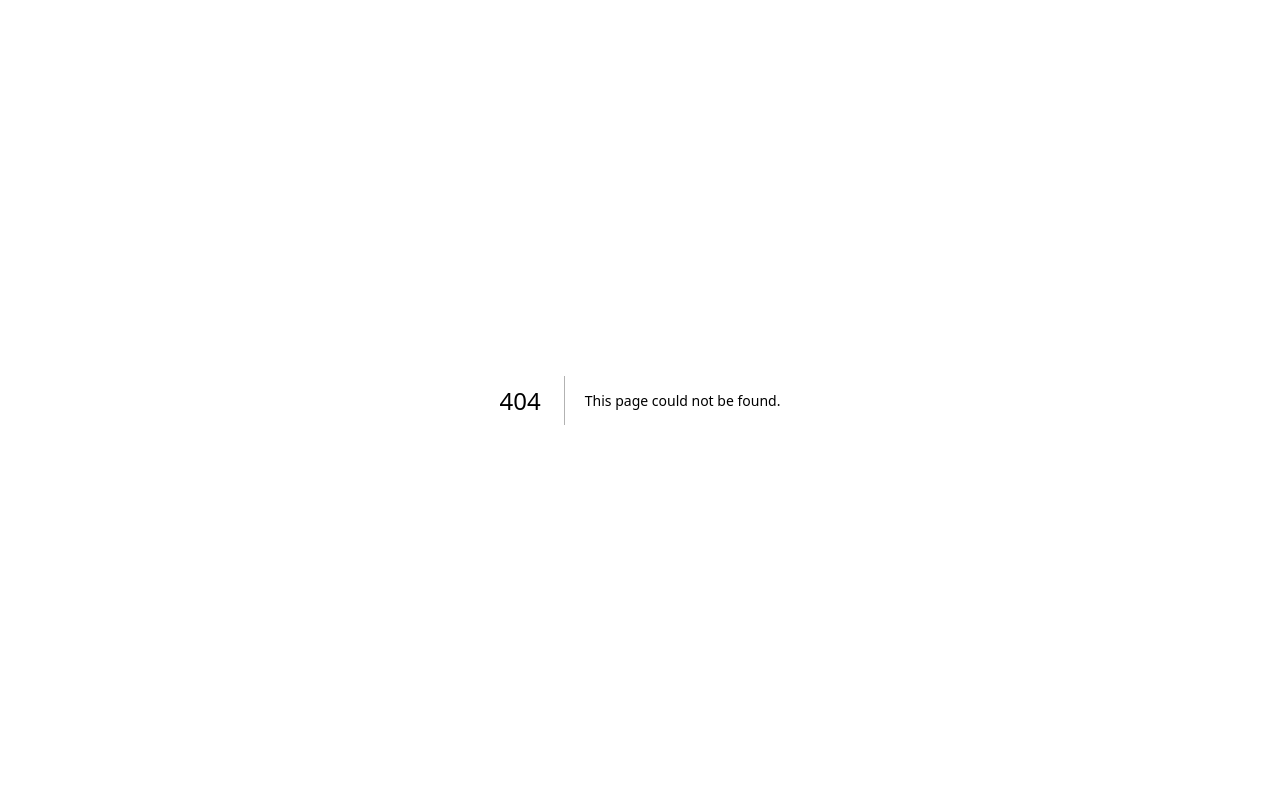
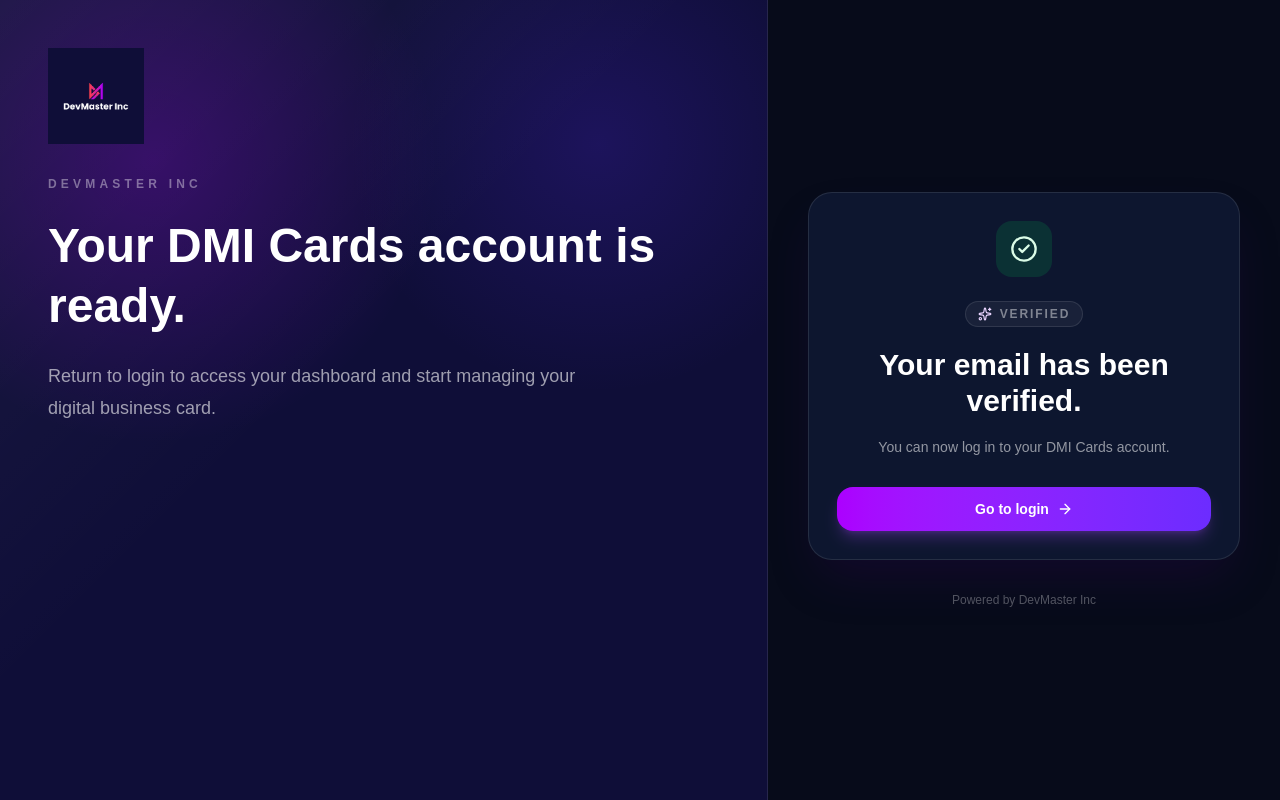
Before and after one commit to DMI-Admin/dmi-cards, a Next.js app: page /email-verified in a window 1280 px wide. Before the commit this address had no page. Built offline with nearby package versions, Linux system fonts and the light colour scheme.

Commit message:
Email verification page

```diff
--- a/src/app/auth/callback/page.tsx
+++ b/src/app/auth/callback/page.tsx
@@ -70,6 +70,15 @@
           await getCurrentProfile(session.user);
         }
 
+        if (nextPath === "/email-verified") {
+          const { error: signOutError } = await supabase.auth.signOut();
+          console.log("[DMI auth] email verification signout", {
+            error: signOutError
+              ? { name: signOutError.name, message: signOutError.message, status: signOutError.status }
+              : null,
+          });
+        }
+
         if (!ignore) {
           router.replace(nextPath);
         }
--- /dev/null
+++ b/src/app/email-verified/page.tsx
@@ -0,0 +1,87 @@
+"use client";
+
+import Image from "next/image";
+import Link from "next/link";
+import { ArrowRight, CheckCircle2, Sparkles } from "lucide-react";
+
+export default function EmailVerifiedPage() {
+  return (
+    <main className="min-h-screen bg-[#070B1A] text-white">
+      <div className="grid min-h-screen lg:grid-cols-[minmax(0,0.9fr)_minmax(480px,0.6fr)]">
+        <section className="relative hidden overflow-hidden border-r border-white/10 bg-[#0F0E38] p-12 lg:flex lg:flex-col lg:justify-between">
+          <div className="absolute inset-0 bg-[radial-gradient(circle_at_20%_20%,rgba(172,0,255,0.22),transparent_32%),radial-gradient(circle_at_78%_18%,rgba(91,44,255,0.18),transparent_28%),linear-gradient(135deg,rgba(255,255,255,0.05),transparent_45%)]" />
+          <div className="relative">
+            <div className="relative mb-8 h-24 w-24">
+              <Image
+                src="/logo.png"
+                alt="DevMaster Inc Logo"
+                fill
+                sizes="96px"
+                className="object-contain"
+                priority
+              />
+            </div>
+
+            <p className="mb-6 text-xs font-semibold uppercase tracking-[0.35em] text-white/40">
+              DevMaster Inc
+            </p>
+
+            <h1 className="max-w-2xl text-5xl font-bold leading-tight">
+              Your DMI Cards account is ready.
+            </h1>
+
+            <p className="mt-6 max-w-xl text-lg leading-8 text-white/60">
+              Return to login to access your dashboard and start managing your
+              digital business card.
+            </p>
+          </div>
+        </section>
+
+        <section className="flex items-center justify-center p-6 sm:p-10">
+          <div className="w-full max-w-md">
+            <div className="mb-8 flex flex-col items-center text-center lg:hidden">
+              <div className="relative mb-4 h-20 w-20">
+                <Image
+                  src="/logo.png"
+                  alt="DevMaster Inc Logo"
+                  fill
+                  sizes="80px"
+                  className="object-contain"
+                  priority
+                />
+              </div>
+              <p className="text-xs font-semibold uppercase tracking-[0.3em] text-white/40">
+                DMI Cards
+              </p>
+            </div>
+
+            <div className="rounded-3xl border border-white/10 bg-[#101935]/80 p-7 text-center shadow-2xl shadow-purple-950/25">
+              <div className="mx-auto mb-6 flex h-14 w-14 items-center justify-center rounded-2xl bg-green-500/15 text-green-100">
+                <CheckCircle2 className="h-7 w-7" />
+              </div>
+              <div className="mb-5 inline-flex items-center gap-2 rounded-full border border-white/10 bg-white/5 px-3 py-1 text-xs font-semibold uppercase tracking-[0.16em] text-white/45">
+                <Sparkles className="h-3.5 w-3.5 text-purple-200" />
+                Verified
+              </div>
+              <h2 className="text-3xl font-bold">Your email has been verified.</h2>
+              <p className="mx-auto mt-4 max-w-sm text-sm leading-6 text-white/55">
+                You can now log in to your DMI Cards account.
+              </p>
+              <Link
+                href="/login"
+                className="mt-7 inline-flex w-full items-center justify-center gap-2 rounded-2xl bg-gradient-to-r from-[#AC00FF] to-[#6C2CFF] px-5 py-3 text-sm font-semibold text-white shadow-lg shadow-purple-500/25 transition hover:shadow-purple-400/35"
+              >
+                Go to login
+                <ArrowRight className="h-4 w-4" />
+              </Link>
+            </div>
+
+            <p className="mt-8 text-center text-xs text-white/30">
+              Powered by DevMaster Inc
+            </p>
+          </div>
+        </section>
+      </div>
+    </main>
+  );
+}
--- a/src/app/signup/page.tsx
+++ b/src/app/signup/page.tsx
@@ -101,7 +101,7 @@
       email: signupEmail,
       password,
       options: {
-        emailRedirectTo: `${window.location.origin}/auth/callback?next=/client/dashboard`,
+        emailRedirectTo: `${window.location.origin}/auth/callback?next=/email-verified`,
         data: {
           full_name: fullName.trim(),
           subscription_plan: "free",
@@ -212,7 +212,7 @@
         type: "signup",
         email: resendEmail,
         options: {
-          emailRedirectTo: `${window.location.origin}/auth/callback?next=/client/dashboard`,
+          emailRedirectTo: `${window.location.origin}/auth/callback?next=/email-verified`,
         },
       });
       setSignupMessage("Verification email sent. Please check your inbox.");
```
